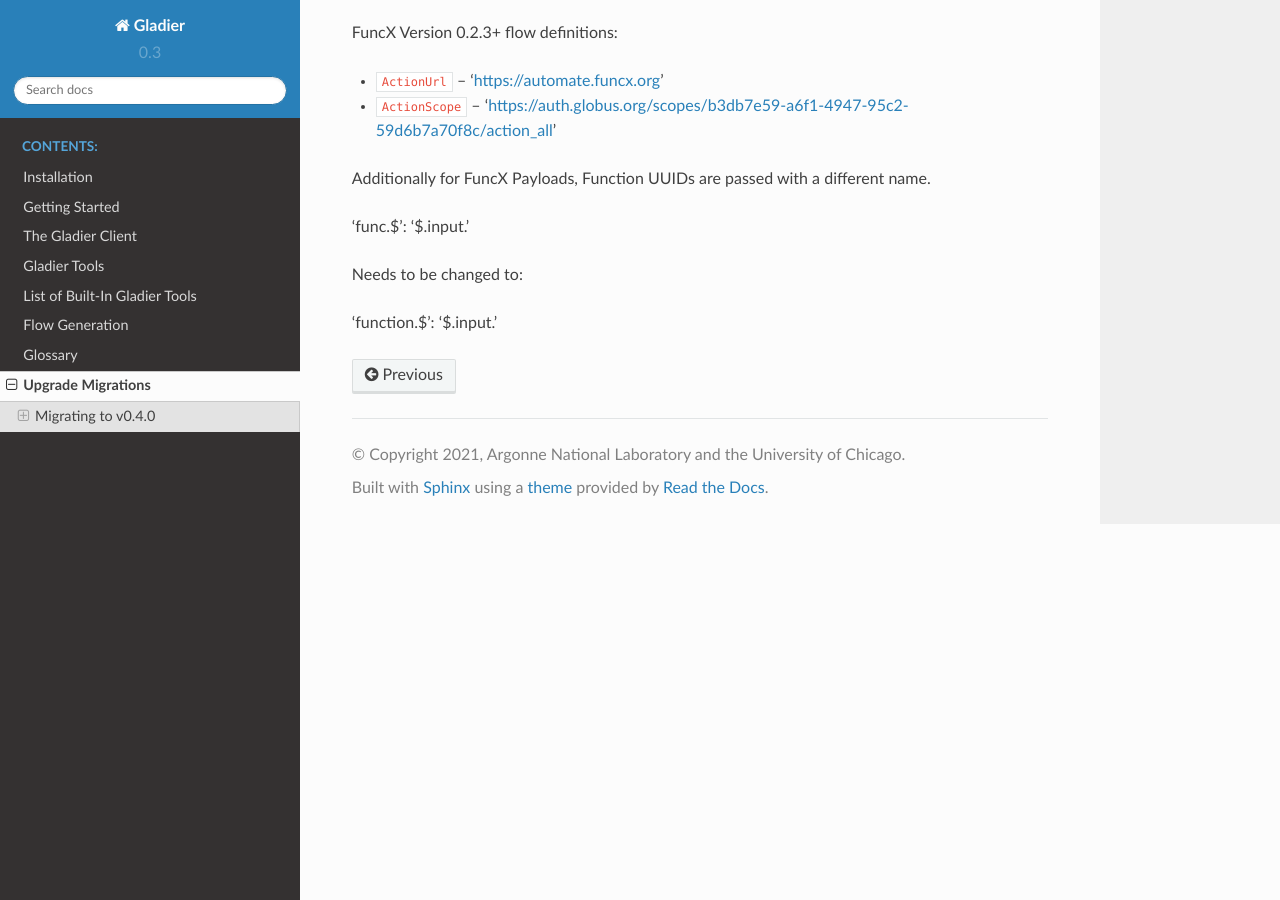
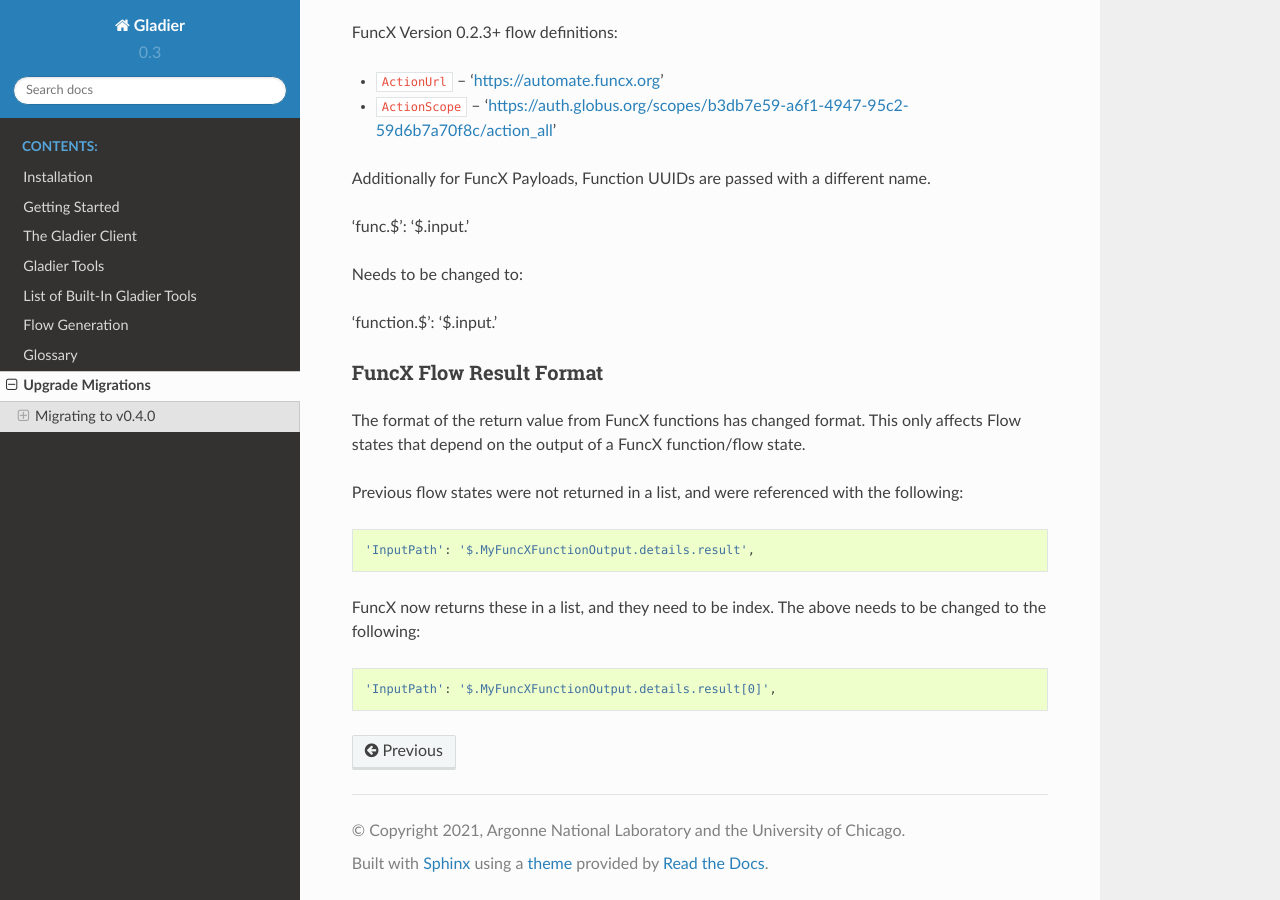
Before and after one commit to globus-gladier/gladier, a Sphinx documentation site: the page built from docs/migration.rst, in a window 1280 px wide and 900 px high, scrolled down 1819 px. Built offline with Sphinx 7.4.7 and the Read the Docs theme 2.0.0, drawn with Linux system fonts in a browser that asks for light colours; pages that are not in the unit, such as notebooks, are missing from menus.

Commit message:
docs: Added FuncX Result migration step

```diff
--- a/docs/migration.rst
+++ b/docs/migration.rst
@@ -105,3 +105,23 @@ Additionally for FuncX Payloads, Function UUIDs are passed with a different name
 Needs to be changed to:
 
 'function.$': '$.input.'
+
+FuncX Flow Result Format
+^^^^^^^^^^^^^^^^^^^^^^^^
+
+The format of the return value from FuncX functions has changed format. This only
+affects Flow states that depend on the output of a FuncX function/flow state.
+
+Previous flow states were not returned in a list, and were referenced with the following:
+
+
+.. code-block::
+
+   'InputPath': '$.MyFuncXFunctionOutput.details.result',
+
+FuncX now returns these in a list, and they need to be index. The above needs to be changed
+to the following:
+
+.. code-block::
+
+   'InputPath': '$.MyFuncXFunctionOutput.details.result[0]',
```
